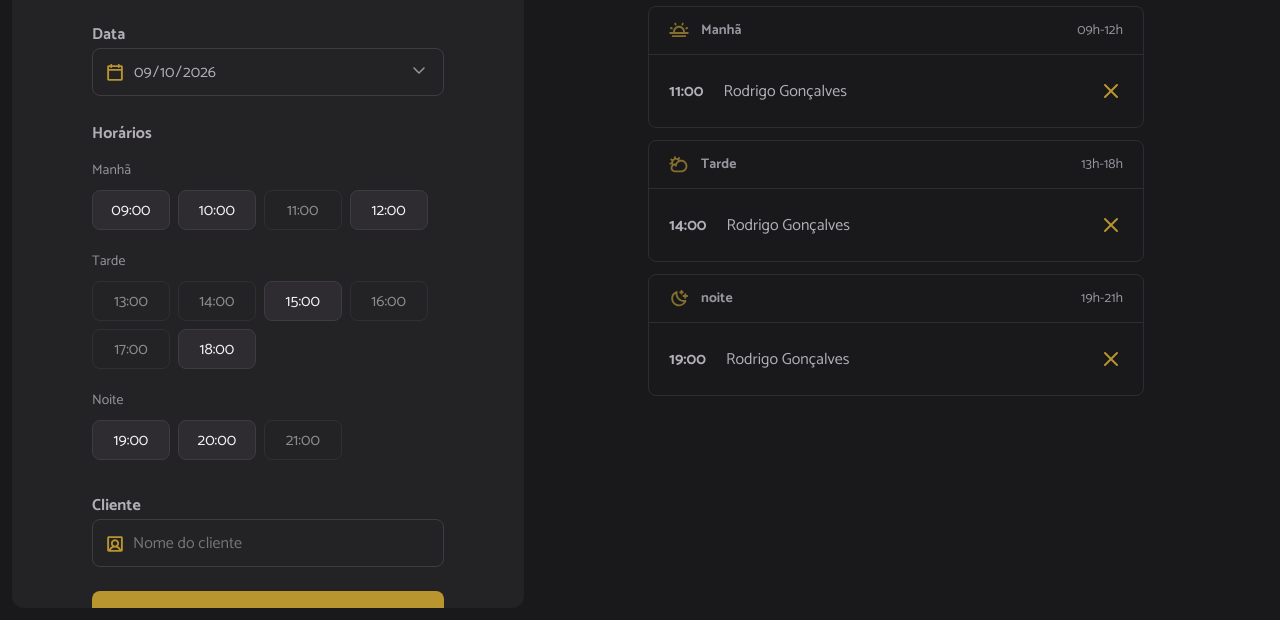
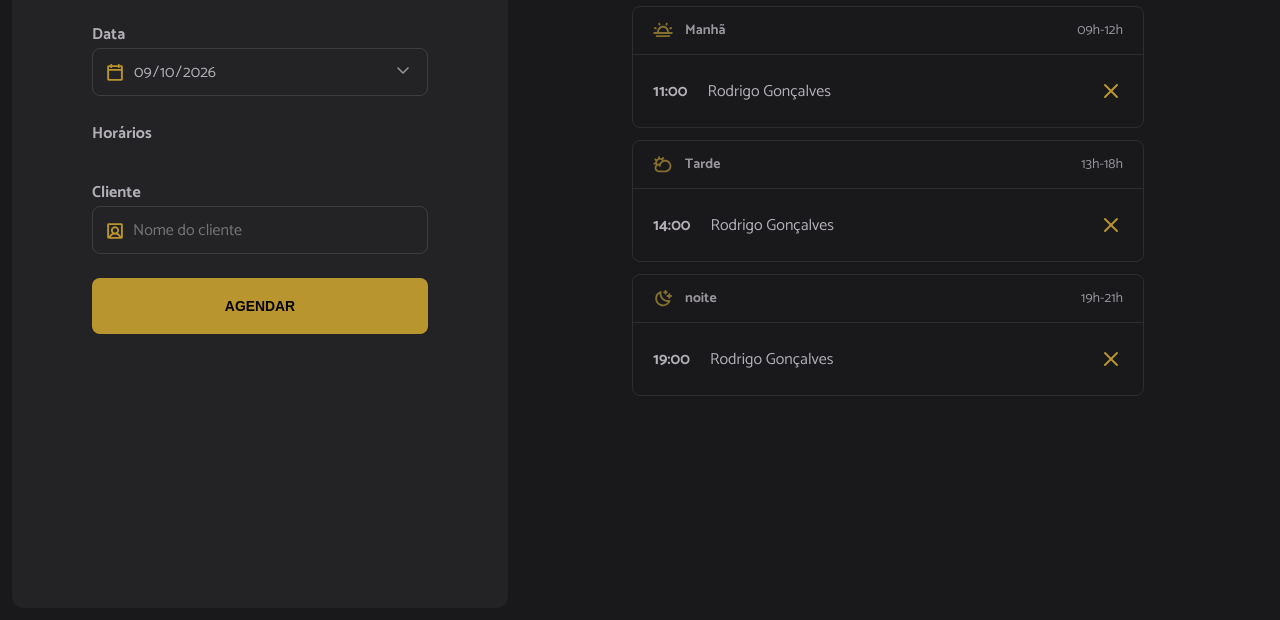
Before and after one commit to StenioEric/hairday_rocktseat, a website built with webpack: page index.html in a window 1280 px wide. Shown: the part 180-800 px from the top of the page. Built offline with nearby package versions, Linux system fonts and the light colour scheme.

Commit message:
Atualiza estrutura da página inicial

```diff
--- a/index.html
+++ b/index.html
@@ -36,68 +36,27 @@
 
         <span class="label">Horários</span>
         <ul id="hours" class="hours" aria-label="Horários disponíveis de manhã">
-          <!-- Exemplo: Manhã -->
+          <!-- Exemplo: Manhã
           <li data-period="morning" class="hour-period">Manhã</li>
           <li data-period="morning" value="09:00" class="hour hour-available">
             09:00
-          </li>
-          <li data-period="morning" value="10:00" class="hour hour-available">
-            10:00
-          </li>
-          <li data-period="morning" value="11:00" class="hour hour-unavailable">
-            11:00
-          </li>
-          <li data-period="morning" value="12:00" class="hour hour-available">
-            12:00
-          </li>
+          </li> -->
           <!-- Exemplo: Tarde  -->
-          <li data-period="morning" class="hour-period">Tarde</li>
+          <!-- <li data-period="morning" class="hour-period">Tarde</li>
           <li
             data-period="afternoon"
             value="13:00"
             class="hour hour-unavailable"
           >
             13:00
-          </li>
-          <li
-            data-period="afternoon"
-            value="14:00"
-            class="hour hour-unavailable"
-          >
-            14:00
-          </li>
-          <li data-period="afternoon" value="15:00" class="hour hour-available">
-            15:00
-          </li>
-          <li
-            data-period="afternoon"
-            value="16:00"
-            class="hour hour-unavailable"
-          >
-            16:00
-          </li>
-          <li
-            data-period="afternoon"
-            value="17:00"
-            class="hour hour-unavailable"
-          >
-            17:00
-          </li>
-          <li data-period="afternoon" value="18:00" class="hour hour-available">
-            18:00
-          </li>
+          </li> -->
+
           <!-- Exemplo: Noite -->
-          <li data-period="morning" class="hour-period">Noite</li>
+          <!-- <li data-period="morning" class="hour-period">Noite</li>
 
           <li data-period="night" value="19:00" class="hour hour-available">
             19:00
-          </li>
-          <li data-period="night" value="20:00" class="hour hour-available">
-            20:00
-          </li>
-          <li data-period="night" value="21:00" class="hour hour-unavailable">
-            21:00
-          </li>
+          </li> -->
         </ul>
 
         <label for="client" class="label">Cliente</label>
```
